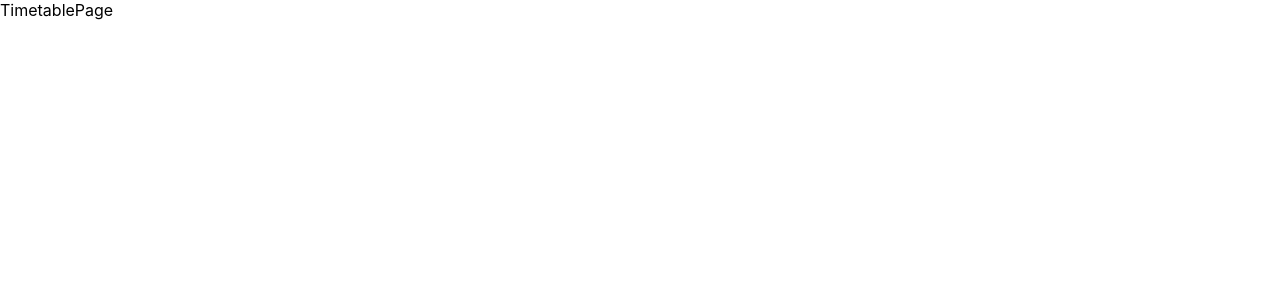
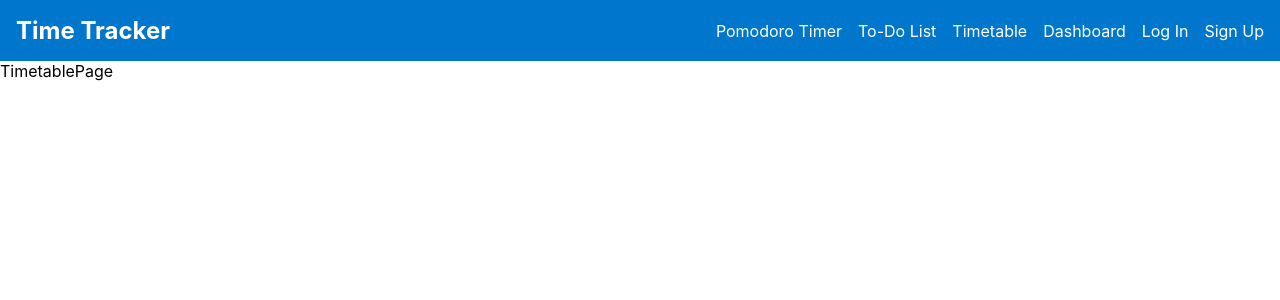
Before and after one commit to yunjunhojj/timeTracker, a React (Create React App) app: page /timetable in a window 1280 px wide. Shown: the top 300 px of the page. Built offline with nearby package versions, Linux system fonts and the light colour scheme.

Commit message:
shore: top navigation style

```diff
--- a/src/App.js
+++ b/src/App.js
@@ -7,10 +7,12 @@ import ToDoListPage from "./pages/ToDoListPage";
 import DashboardPage from "./pages/DashboardPage";
 import TimetablePage from "./pages/TimetablePage";
 import NotFoundPage from "./pages/NotFoundPage";
+import TopNavigation from "./components/layouts/TopNavigation";
 
 function App() {
   return (
     <BrowserRouter>
+      <TopNavigation />
       <Routes>
         <Route path="/" element={<PomodoroTimerPage />} />
         <Route path="/login" element={<LoginPage />} />
--- /dev/null
+++ b/src/components/layouts/TopNavigation.js
@@ -0,0 +1,66 @@
+import React from "react";
+import styled from "styled-components";
+import { Link } from "react-router-dom";
+
+const TopNavigation = () => {
+  const NavBar = styled.nav`
+    display: flex;
+    justify-content: space-between;
+    align-items: center;
+    padding: 1rem;
+    background-color: #0077cc;
+    color: #fff;
+  `;
+
+  const NavTitle = styled.h1`
+    margin: 0;
+  `;
+
+  const NavLinks = styled.ul`
+    display: flex;
+    list-style: none;
+    margin: 0;
+    padding: 0;
+  `;
+
+  const NavLink = styled.li`
+    margin-left: 1rem;
+
+    & > a {
+      color: #fff;
+      text-decoration: none;
+
+      &:hover {
+        text-decoration: underline;
+      }
+    }
+  `;
+
+  return (
+    <NavBar>
+      <NavTitle>Time Tracker</NavTitle>
+      <NavLinks>
+        <NavLink>
+          <Link to="/">Pomodoro Timer</Link>
+        </NavLink>
+        <NavLink>
+          <Link to="/todo">To-Do List</Link>
+        </NavLink>
+        <NavLink>
+          <Link to="/timetable">Timetable</Link>
+        </NavLink>
+        <NavLink>
+          <Link to="/dashboard">Dashboard</Link>
+        </NavLink>
+        <NavLink>
+          <Link to="/login">Log In</Link>
+        </NavLink>
+        <NavLink>
+          <Link to="/signup">Sign Up</Link>
+        </NavLink>
+      </NavLinks>
+    </NavBar>
+  );
+};
+
+export default TopNavigation;
```
